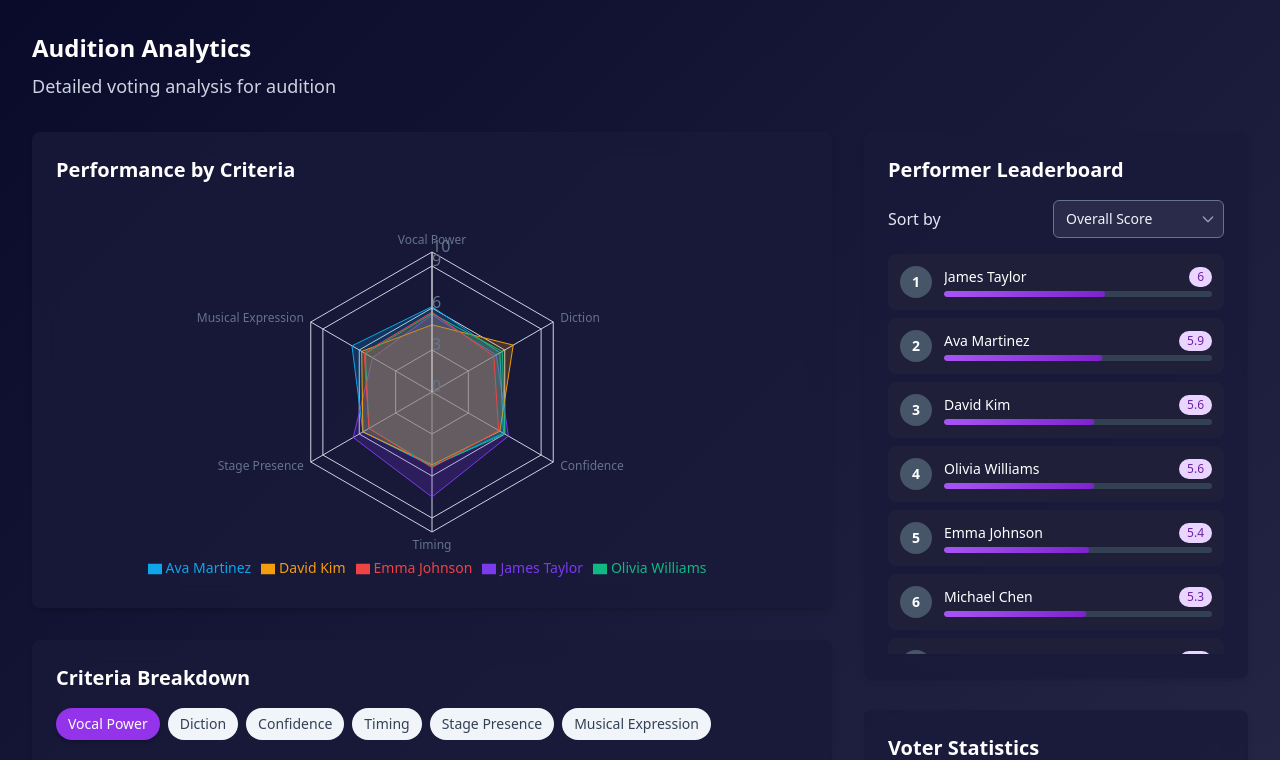
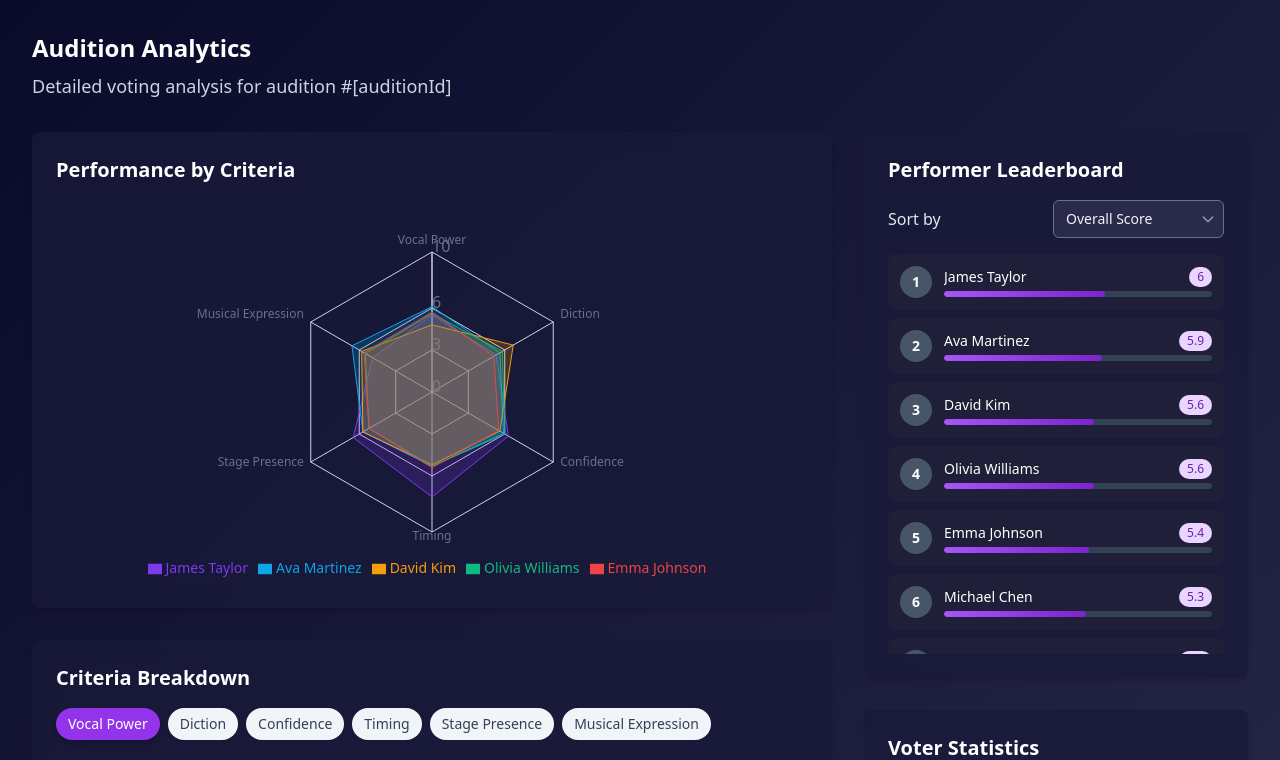
Before and after one commit to hackinsync/musicstrk, a Next.js app in the folder webapp/: page /audition/1/analytics in a window 1280 px wide. Shown: the top 760 px of the page. Built offline with nearby package versions, Linux system fonts and the light colour scheme; a web font is replaced by a local one.

Commit message:
fix(analytics): parse and decode URI-encoded auditionId for cleaner display

```diff
--- a/webapp/app/audition/[auditionId]/analytics/page.tsx
+++ b/webapp/app/audition/[auditionId]/analytics/page.tsx
@@ -11,7 +11,7 @@ import { getMockVotes } from "@/utils/mockVotes";
 
 export default function AnalyticsPage() {
   const params = useParams();
-  const auditionId = params?.auditionId as string;
+  const auditionId = decodeURIComponent(params?.auditionId as string);
 
   const [selectedPerformerId, setSelectedPerformerId] = useState<string | null>(
     null
@@ -31,7 +31,7 @@ export default function AnalyticsPage() {
         <header className="mb-8">
           <h1 className="text-2xl font-bold text-white">Audition Analytics</h1>
           <p className="mt-2 text-lg text-slate-300">
-            Detailed voting analysis for audition
+            Detailed voting analysis for audition #[auditionId]
           </p>
         </header>
 
--- a/webapp/package.json
+++ b/webapp/package.json
@@ -22,6 +22,7 @@
     "react": "^18",
     "react-dom": "^18",
     "react-social-media-embed": "^2.5.18",
+    "recharts": "^2.15.3",
     "sharp": "^0.34.2",
     "tailwind-merge": "^2.6.0",
     "tailwindcss-animate": "^1.0.7"
```
Also changed, not shown: 1 other file (tests, documents, lock files or other folders).
